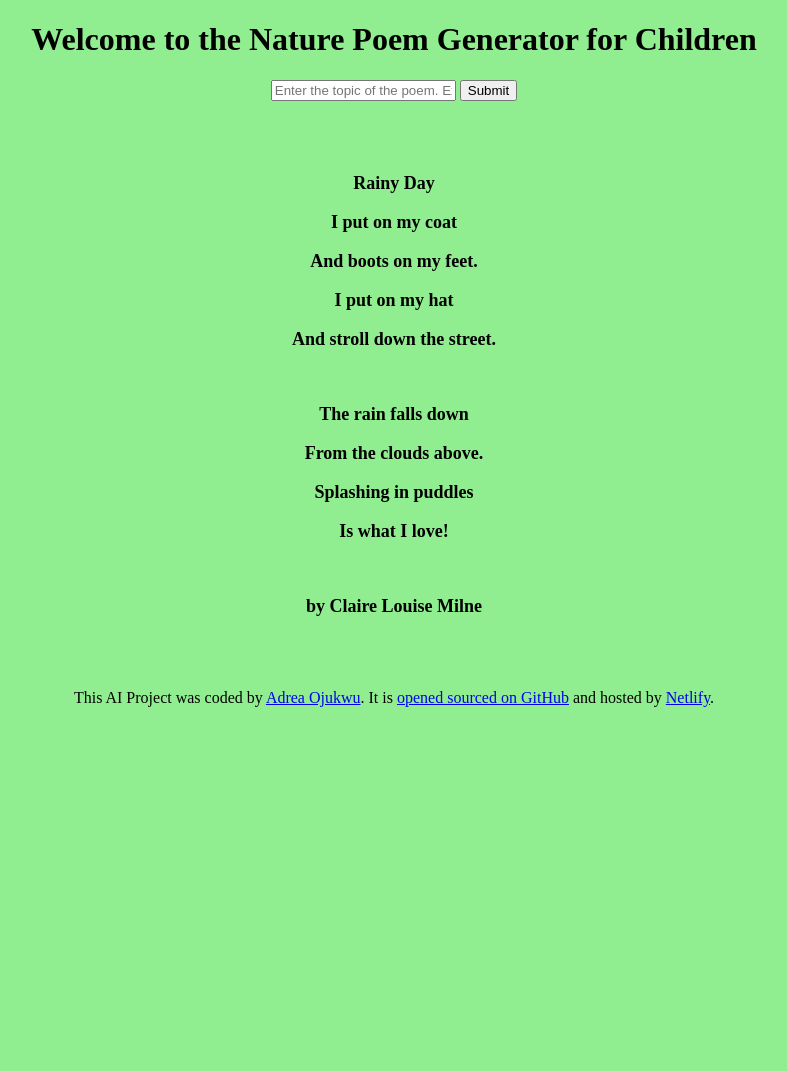
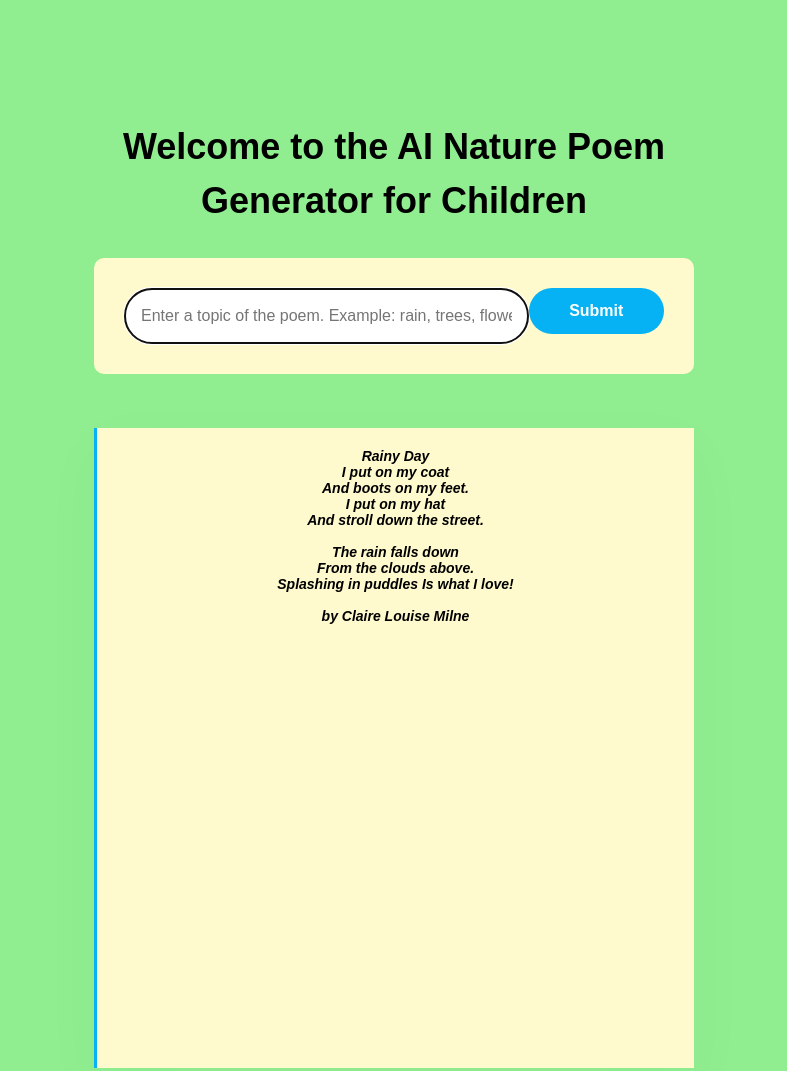
Before and after one commit to aeo711/ai_nature_poem_generator_for_children, a plain HTML site: page index.html in a window 1280 px wide. Shown: the top 1071 px of the page, without its empty margins (246-1033 px from the left). Before the commit the page ends 800 px from the top, so only its background shows below. Drawn offline with nearby package versions, Linux system fonts and the light colour scheme.

Commit message:
Added CSS Code

```diff
--- a/index.html
+++ b/index.html
@@ -8,38 +8,48 @@
     <script src="https://unpkg.com/typewriter-effect@latest/dist/core.js"></script>
   </head>
   <body>
+    <div class="container">
     <header>
-      <h1>Welcome to the Nature Poem Generator for Children</h1>
+      <h1>Welcome to the AI Nature Poem Generator for Children</h1>
     </header>
       <main>
         <form>
           <input
             type="text"
-          placeholder="Enter the topic of the poem. Example: rain, trees, flowers, animals, etc."
+            placeholder="Enter a topic of the poem. Example: rain, trees, flowers, animals, etc."
+            autofocus
+            required
+            autocomplete="off"
+            class="topic"
           />
-        <input type="submit" />
+          <input type="submit" class="submit-button" />
         </form>
         <br />
         <br />
         <br />
-      <div id="poem">
-        <p>Rainy Day</p>
-        <p>I put on my coat</p>
-        <p>And boots on my feet.</p>
-        <p>I put on my hat</p>
-        <p>And stroll down the street.</p>
+        <div class="poem">
+          Rainy Day
           <br />
-        <p>The rain falls down</p>
-        <p>From the clouds above.</p>
-        <p>Splashing in puddles</p>
-        <p>Is what I love!</p>
+          I put on my coat
           <br />
-        <p>by Claire Louise Milne</p>
+          And boots on my feet.
+          <br />
+          I put on my hat
+          <br />
+          And stroll down the street.
           <br />
           <br />
+          The rain falls down
           <br />
+          From the clouds above.
+          <br />
+          Splashing in puddles Is what I love!
+          <br />
+          <br />
+          by Claire Louise Milne
         </div>
       </main>
+    </div>
     <script src="src/index.js"></script>
   </body>
   <footer>
@@ -55,6 +65,7 @@
       href="https://ainaturepoemgeneratorforchildren.netlify.app/"
       target="_blank"
       >Netlify</a
-    >.
+    >
   </footer>
+</div>
 </html>
--- a/src/styles.css
+++ b/src/styles.css
@@ -1,8 +1,61 @@
 body {
   background-color: lightgreen;
   text-align: center;
+  font-family: Arial, Helvetica, sans-serif;
 }
-p {
+a {
+  color: #885df1;
+}
+h1 {
+  font-weight: 800;
+  font-size: 36px;
+  line-height: 1.5;
+}
+.container {
+  margin: 120px auto;
+  max-width: 600px;
+}
+header {
+  margin-bottom: 30px;
+}
+form {
+  padding: 30px;
+  background-color: lemonchiffon;
+  border-radius: 10px;
+  display: flex;
+}
+.topic {
+  padding: 16px;
+  border: 1px solid rgba(39, 33, 66, 0.5);
+  width: 80%;
+  font-size: 16px;
+  border-radius: 50px;
+  line-height: 20px;
+  color: #272044;
+}
+.submit-button {
+  margin-bottom: 10px;
+  background: rgb(6, 177, 244);
+  color: white;
+  border: none;
+  width: 150px;
+  font-size: 16px;
+  border-radius: 50px;
+  padding: 14px 24px;
   font-weight: bold;
-  font-size: large;
 }
+.poem {
+  height: 600px;
+  padding: 20px;
+  font-size: 14px;
+  background: lemonchiffon;
+  border-left: 3px solid rgb(6, 177, 244);
+  box-shadow: 0px 20px 60px rgba(65, 50, 100, 0.03);
+  font-style: italic;
+  font-weight: bold;
+}
+footer {
+  text-align: center;
+  padding: 20px;
+  font-size: 13px;
+}
```
Lines whose indentation alone changed are shown as unchanged.
